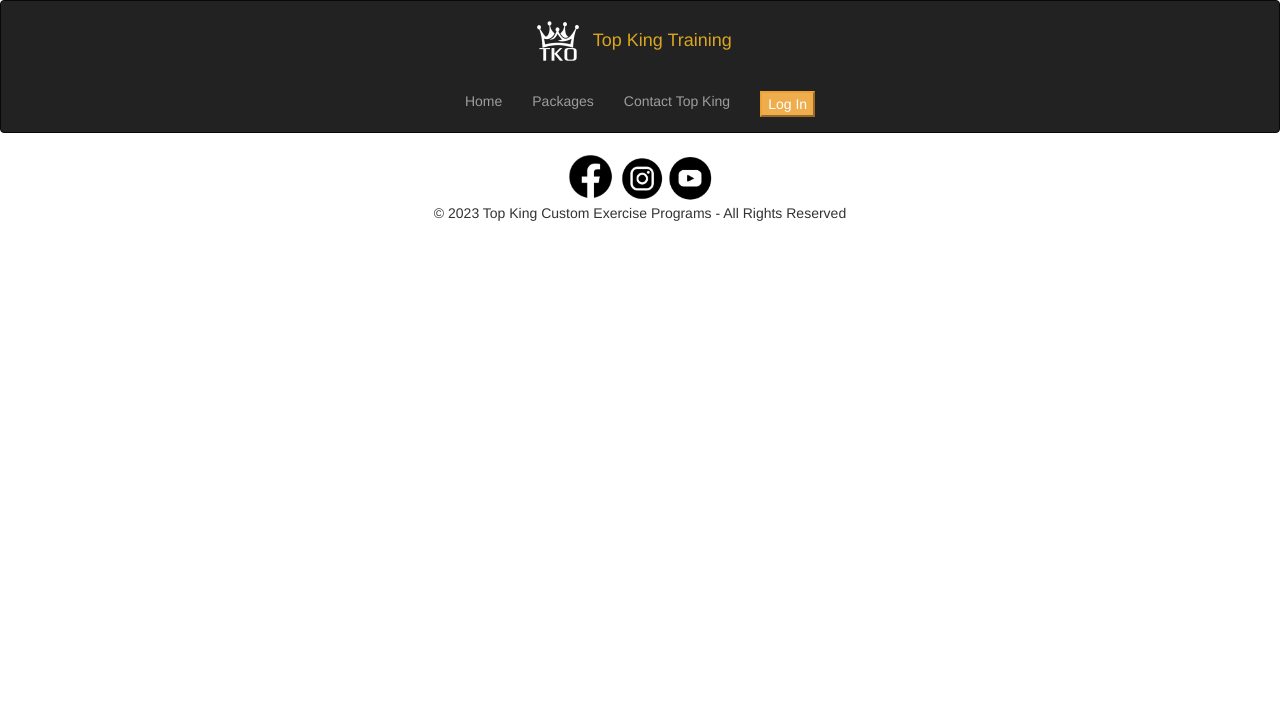
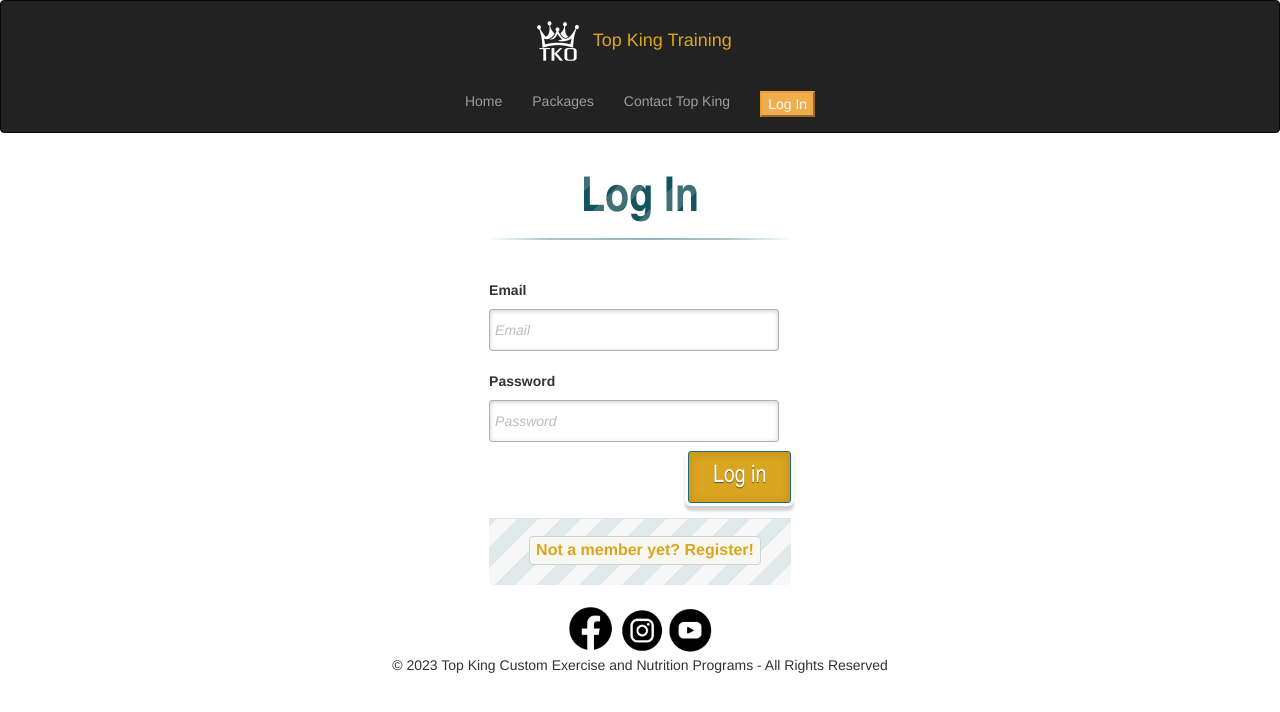
Before and after one commit to medunn626/top-king, an Angular app: page /login in a window 1280 px wide. Before the commit this address led to /. Shown: the top 712 px of the page. Built offline with nearby package versions, Linux system fonts and the light colour scheme.

Commit message:
Adds some more stuff and login

```diff
--- a/src/app/app.component.html
+++ b/src/app/app.component.html
@@ -22,7 +22,7 @@
       <li *ngIf="auth.loggedIn" data-toggle="collapse" data-target="#bs-example-navbar-collapse-1"><a class="nav-link" routerLink="/content">View Training Content</a></li>
       <li data-toggle="collapse" data-target="#bs-example-navbar-collapse-1"><a class="nav-link" routerLink="/packages">Packages</a></li>
       <li data-toggle="collapse" data-target="#bs-example-navbar-collapse-1"><a class="nav-link" routerLink="/contact">Contact Top King</a></li>
-      <li *ngIf="!auth.loggedIn"><a><input class="btn-warning" (click)="login()" data-toggle="collapse" data-target="#bs-example-navbar-collapse-1" type="submit" value="Log In"/></a></li>
+      <li *ngIf="!auth.loggedIn"><a><input class="btn-warning" data-toggle="collapse" data-target="#bs-example-navbar-collapse-1" type="submit" value="Log In" routerLink="/login"/></a></li>
       <li *ngIf="auth.loggedIn"><a><input class="btn-warning" (click)="signOut()" data-toggle="collapse" data-target="#bs-example-navbar-collapse-1" type="submit" value="Log Out"/></a></li>
     </ul>
   </div>
@@ -48,5 +48,5 @@
       <img src="/assets/yt.png" width="50" height="50"/>
     </a>
   </div>
-  <p style="text-align: center">&copy; {{ date }} Top King Custom Exercise Programs - All Rights Reserved</p>
+  <p style="text-align: center">&copy; {{ date }} Top King Custom Exercise and Nutrition Programs - All Rights Reserved</p>
 </div>
--- a/src/app/app.component.ts
+++ b/src/app/app.component.ts
@@ -20,9 +20,6 @@ export class AppComponent {
     this.auth.signOut()
   }
 
-  login() {
-    //
-  }
 
   ngOnInit() {
     this.auth.setStatus()
--- a/src/app/app.module.ts
+++ b/src/app/app.module.ts
@@ -2,6 +2,7 @@ import { NgModule } from '@angular/core';
 import { BrowserModule } from '@angular/platform-browser';
 import { AppRoutingModule } from './app-routing.module';
 import { AppComponent } from './app.component';
+import { AuthModule } from './auth/auth.module';
 import { AuthService } from './auth/auth.service';
 import { ContactModule } from './contact/contact.module';
 import { ContentModule } from './content/content.module';
@@ -14,6 +15,7 @@ import { PackagesModule } from './packages/packages.module';
   ],
   imports: [
     BrowserModule,
+    AuthModule,
     AppRoutingModule,
     ContactModule,
     PackagesModule,
--- a/src/app/auth/auth.service.ts
+++ b/src/app/auth/auth.service.ts
@@ -24,6 +24,12 @@ export class AuthService {
     } else {
       this.loggedIn = true
     }
+  }
+
+  mockLogin() {
+    localStorage.setItem('token', 'mock');
+    this.setStatus();
+    this.router.navigate(['/home/']);
   }
 
   login(email: string, password: string) {
--- a/src/app/auth/login/login.component.css
+++ b/src/app/auth/login/login.component.css
@@ -17,24 +17,9 @@ h3 {
   color: red;
 }
 
-#register,
-#login {
-  position: absolute;
-	width: 95%;
-  max-width: 800px;
-  left: 2%;
-	padding: 18px 6% 60px 6%;
-	margin: 0 0 35px 0;
-	background: rgb(247, 247, 247);
-	border: 1px solid rgba(147, 184, 189,0.8);
-	box-shadow:
-		0pt 2px 5px rgba(105, 108, 109,  0.7),
-		0px 0px 8px 5px rgba(208, 223, 226, 0.4) inset;
-	border-radius: 5px;
-}
-
-#login {
-  z-index: 22;
+#wrapper {
+    display: flex;
+    justify-content: center;
 }
 
 /**** general text styling ****/
@@ -109,7 +94,7 @@ input {
 #wrapper p.button input{
 	width: 30%;
 	cursor: pointer;
-	background: rgb(61, 157, 179);
+	background: goldenrod;
 	padding: 8px 5px;
 	font-family: 'BebasNeueRegular','Arial Narrow',Arial,sans-serif;
 	color: #fff;
@@ -125,24 +110,22 @@ input {
 	transition: all 0.2s linear;
 }
 #wrapper p.button input:hover{
-	background: rgb(74, 179, 198);
+	background: goldenrod;
 }
 #wrapper p.button input:active,
 #wrapper p.button input:focus{
-	background: rgb(40, 137, 154);
+	background: goldenrod;
 	position: relative;
 	top: 1px;
 	border: 1px solid rgb(12, 76, 87);
 	box-shadow: 0px 1px 6px 4px rgba(0, 0, 0, 0.2) inset;
 }
-p.login.button,
-p.signup.button{
+p.login.button {
 	text-align: right;
 	margin: 5px 0;
 }
 
 .lower {
-	position: absolute;
 	color: rgb(127, 124, 124);
 	left: 0px;
 	height: auto;
@@ -167,7 +150,7 @@ p.signup.button{
 	font-weight: bold;
 	background: rgb(247, 248, 241);
 	padding: 2px 6px;
-	color: rgb(29, 162, 193);
+	color: goldenrod;
 	margin-left: 10px;
 	text-decoration: none;
 	border-radius: 4px;
@@ -176,58 +159,12 @@ p.signup.button{
 }
 
 #wrapper a:hover {
-	color: rgb(57, 191, 215);
+	color: goldenrod;
 	background: rgb(247, 247, 247);
-	border: 1px solid rgb(74, 179, 198);
+	border: 1px solid rgb(203, 213, 214);
 }
 
 #wrapper a:active{
 	position: relative;
 	top: 1px;
 }
-
-#register{
-	z-index: 21;
-	opacity: 0;
-}
-
-#toregister:target ~ #wrapper #register,
-#tologin:target ~ #wrapper #login{
-	z-index: 22;
-	animation-name: fadeInLeft;
-	animation-delay: .1s;
-}
-
-.animate {
-	animation-duration: 0.5s;
-	animation-timing-function: ease;
-	animation-fill-mode: both;
-}
-@keyframes fadeInLeft {
-	0% {
-		opacity: 0;
-		transform: translateX(-20px);
-	}
-
-	100% {
-		opacity: 1;
-		transform: translateX(0);
-	}
-}
-
-#toregister:target ~ #wrapper #login,
-#tologin:target ~ #wrapper #register{
-	animation-name: fadeOutLeftBig;
-}
-
-@keyframes fadeOutLeft {
-	0% {
-		opacity: 1;
-		transform: translateX(0);
-	}
-
-	100% {
-		opacity: 0;
-		transform: translateX(-20px);
-	}
-}
--- a/src/app/auth/login/login.component.html
+++ b/src/app/auth/login/login.component.html
@@ -1,50 +1,28 @@
-<div style="text-align:center">
-  <h3>Welcome to your budgeting app Amaounda! Why don't you register or sign in so you can get to saving?</h3>
-</div>
-<div id="container">
-  <a class="hiddenanchor" id="toregister"></a>
-  <a class="hiddenanchor" id="tologin"></a>
-  <!-- Login/Sign up Box -->
 <div id="wrapper">
-    <!-- Login Form -->
-    <div id="login" class="animate">
   <form ngNativeValidate>
     <div *ngIf="auth.loginFailure" class="failure">
       <h5>Please try again. This username doesn't exist or you have entered the fields incorrectly.</h5>
     </div>
-        <h1>Log In!</h1>
-        <label for="email">Username:</label><br>
-        <input [(ngModel)]="user.email" id="email-log" name="email" type="text" placeholder="Username" required/><br>
-        <label for="password">Password:</label><br>
-        <input [(ngModel)]="user.password" id="password-log" name="password" type="password" placeholder="Password" required/><br>
-        <p class="login button">
-          <input (click)="login()" type="submit" value="Log in"/>
-        </p>
-        <div class="lower">
-          <a href="#toregister">Not a member yet? Register!</a>
-        </div><!--/ lower-->
-      </form>
-    </div><!--/ login-->
-    <!-- Sign Up Form  -->
-    <div id="register" class="animate">
-      <form ngNativeValidate>
     <div *ngIf="auth.signUpFailure" class="failure">
       <h5>Please try again. This username already exists or you have entered the fields incorrectly.</h5>
     </div>
-        <h1>Sign Up!</h1>
-        <label for="email">Username:</label><br>
-        <input [(ngModel)]="newUser.email" id="email-sign" type="text" name="email" placeholder="Username" required/><br>
-        <label for="password">Password:</label><br>
-        <input [(ngModel)]="newUser.password" id="password-sign" type="password" name="password" placeholder="Password" required/><br>
-        <label for="confirm_password">Confirm Password:</label><br>
-        <input [(ngModel)]="newUser.password_confirmation" id="password-confirm-sign" name="confirm_password" type="password" name="password_confirmation" placeholder="Confirm Passsword" required/><br>
-        <p class="signup button">
-          <input (click)="signUp()" type="submit" value="Sign Up"/>
+    <h1>Log In</h1>
+    <label for="email">Email</label><br>
+    <input [(ngModel)]="user.email" id="email-log" name="email" type="email" placeholder="Email" required/><br>
+    <br/>
+    <label for="password">Password</label><br>
+    <input [(ngModel)]="user.password" id="password-log" name="password" type="password" placeholder="Password" required/><br/>
+    <div *ngIf="isNewUser">
+      <br/>
+      <label for="confirm_password">Confirm Password</label><br>
+      <input [(ngModel)]="user.password_confirmation" id="password-confirm-sign" name="confirm_password" type="password" name="password_confirmation" placeholder="Confirm Passsword" required/><br>
+    </div>
+    <p class="login button">
+      <input (click)="login()" class="login-input" type="submit" value="Log in"/>
     </p>
     <div class="lower">
-          <a href="#tologin">Already a member? Sign In!</a>
+      <a (click)="toggleIsNewUser()">{{ isNewUser ? 'Already a member? Sign In!' : 'Not a member yet? Register!' }}</a>
     </div><!--/ lower-->
   </form>
-    </div><!--/ register-->
 </div><!--/ wrapper-->
-</div><!--/ container-->
+<br/>
--- a/src/app/auth/login/login.component.ts
+++ b/src/app/auth/login/login.component.ts
@@ -8,9 +8,8 @@ import { Router } from '@angular/router';
   styleUrls: ['./login.component.css']
 })
 export class LoginComponent implements OnInit {
-
   user = <any>{};
-  newUser = <any>{};
+  isNewUser = false;
 
   constructor(
     public auth: AuthService,
@@ -24,10 +23,15 @@ export class LoginComponent implements OnInit {
   }
 
   login() {
-    this.auth.login(this.user.email, this.user.password)
+    // if (this.isNewUser) {
+    //   this.auth.signUp(this.user.email, this.user.password, this.user.password_confirmation)
+    // } else {
+    //   this.auth.login(this.user.email, this.user.password)
+    // }
+    this.auth.mockLogin();
   }
 
-  signUp() {
-    this.auth.signUp(this.newUser.email, this.newUser.password, this.newUser.password_confirmation)
+  toggleIsNewUser() {
+    this.isNewUser = !this.isNewUser;
   }
 }
--- a/src/app/contact/contact.component.html
+++ b/src/app/contact/contact.component.html
@@ -1,5 +1,5 @@
 <div id="wrapper">
-    <form (ngSubmit)="sendEmail(data)" ngnativevalidate>
+    <form (ngSubmit)="sendEmail(data)" ngNativeValidate>
         <h1>Ask The King</h1>
         <label for="name">Name</label>
         <br/>
--- a/src/app/contact/contact.component.ts
+++ b/src/app/contact/contact.component.ts
@@ -44,7 +44,7 @@ export class ContactCompnent {
     const nextInput = document.createElement("input");
     nextInput.type = "hidden";
     nextInput.name = "_next";
-    nextInput.value = "https://medunn626.github.io/top-king/contact"
+    nextInput.value = "https://medunn626.github.io/top-king/"
     mapForm.appendChild(nextInput);
 
     document.body.appendChild(mapForm);
```
Also changed, not shown: src/app/app-routing.module.ts (+5 -5 lines), src/app/auth/auth-routing.module.ts (+4 -8 lines), src/app/home/home.component.html (+11 -0 lines). Lines whose indentation alone changed are shown as unchanged.
